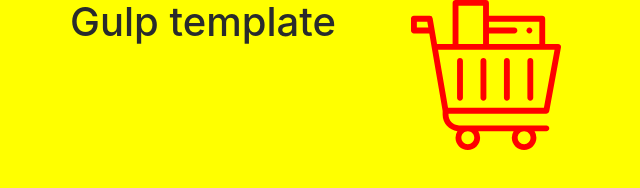
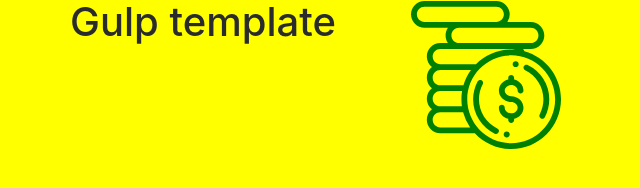
Before and after one commit to Marat89bluolyu/gulp-build, a website: page src/index.html in a window 1280 px wide. Shown: the whole page, without its empty margins (0-640 px from the left). Drawn offline with Linux system fonts and the light colour scheme.

Commit message:
поправил сборку svg-спрайта

```diff
--- a/package.json
+++ b/package.json
@@ -9,7 +9,9 @@
   "author": "",
   "license": "ISC",
   "dependencies": {
-    "bootstrap": "^4.0.0-alpha.6"
+    "bootstrap": "^4.0.0-alpha.6",
+    "bower": "^1.8.2",
+    "i": "^0.3.6"
   },
   "devDependencies": {
     "browser-sync": "^2.18.13",
--- a/src/index.html
+++ b/src/index.html
@@ -15,8 +15,8 @@
         <div class="container">
             <div class="row">
                 <h1>Gulp template</h1>
-                <svg class="icon images/#icon-001-shopping-cart">
-                    <use xlink:href="#icon-001-shopping-cart"></use>
+                <svg class="icon images/#icon-003-money-1">
+                    <use xlink:href="#icon-003-money-1"></use>
                 </svg>
 
             </div>
--- a/src/scss/_base.scss
+++ b/src/scss/_base.scss
@@ -16,3 +16,7 @@ $bg-color: yellow;
 body {
     background: $bg-color;
 }
+
+.icon {
+    fill: green;
+}
--- a/src/scss/_svg_sprite.scss
+++ b/src/scss/_svg_sprite.scss
@@ -1,3 +1,3 @@
-#icon-001-shopping-cart {
+#icon-003-shopping-cart {
     fill: red;
 }
```
Also changed, not shown: src/css/style.css, 1 other file.
